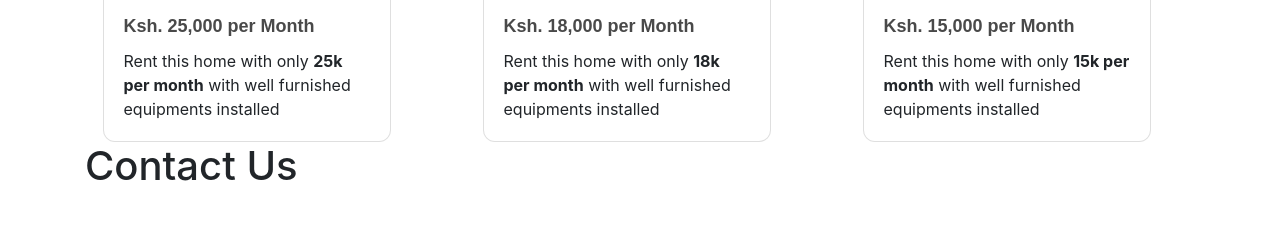
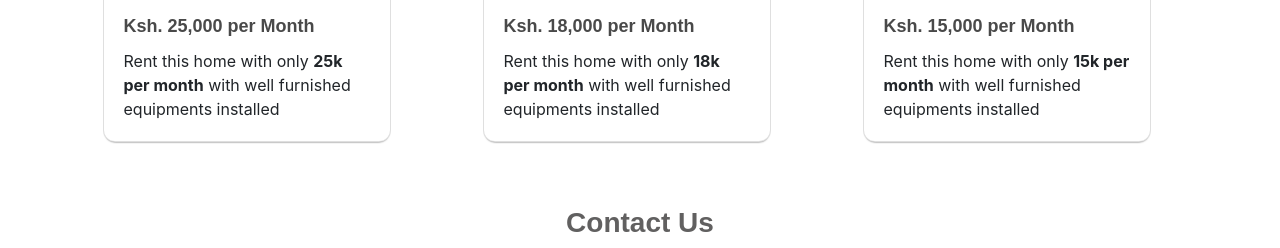
Before and after one commit to Jeff-Mwai/kikiz-property-management-software, a Python web app: template app/templates/index.html in a window 1280 px wide. Shown: the part 1135-1383 px from the top of the page. Before the commit the page ends 1316 px from the top, so only its background shows below. Run offline with Jinja, Linux system fonts and the light colour scheme; the template is opened without the code that fills it, so the values that code supplies are empty; some libraries are stand-ins or nearby versions.

Commit message:
updated files

```diff
--- a/app/static/css/index.css
+++ b/app/static/css/index.css
@@ -89,6 +89,7 @@
     border-bottom-left-radius: 12px;
     border-bottom-right-radius: 12px;
     margin-left: 5%;
+    box-shadow: 0 2px 2px -2px rgba(0,0,0,0.8);
 }
 .kikiz-rent .card img{
     width: 100%;
@@ -103,3 +104,12 @@
     font-family: sans-serif;
     color: #494949;
 }
+.contact-us h1{
+    color: #616060;
+    font-size: 28px;
+    font-weight: bold;
+    font-family: sans-serif;
+}
+.contact-us{
+    margin-top: 5%;
+}
--- a/app/templates/index.html
+++ b/app/templates/index.html
@@ -81,8 +81,8 @@
         </div>
     </div>
 
-    <div class="container">
-        <h1>Contact Us</h1>
+    <div class="container contact-us">
+        <h1 class="text-center">Contact Us</h1>
         <div class="row">
             <div class="col-md-12">
 
```
